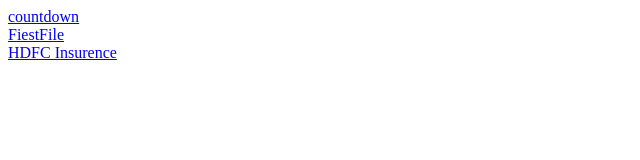
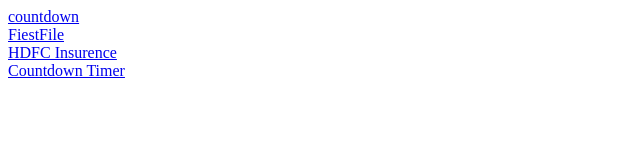
Before and after one commit to anushakharvi/firstfile_new, a plain HTML site: page index.html in a window 1280 px wide. Shown: the whole page, without its empty margins (0-640 px from the left). Drawn offline with Linux system fonts and the light colour scheme.

Commit message:
Update index.html

```diff
--- a/index.html
+++ b/index.html
@@ -7,5 +7,6 @@
         <a href="newyear.html">countdown</a><br>
         <a href="firstfile.html">FiestFile</a><br>
         <a href="insurence.html">HDFC Insurence</a><br>
+        <a href="countdown3.html">Countdown Timer</a>
     </body>
 </html>
```
